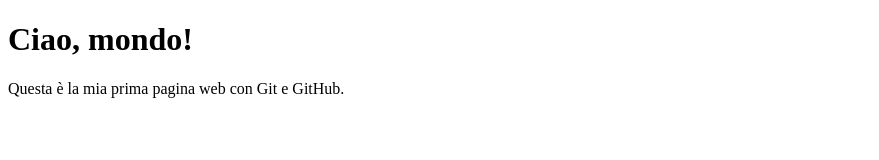
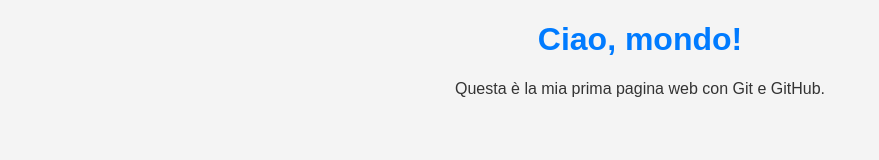
Before and after one commit to Cate0903/primo-progetto, a plain HTML site: page index.html in a window 1280 px wide. Shown: the whole page, without its empty margins (0-879 px from the left). Drawn offline with Linux system fonts and the light colour scheme.

Commit message:
Aggiunto file style.css

```diff
--- a/index.html
+++ b/index.html
@@ -4,6 +4,8 @@
     <meta charset="UTF-8">
     <meta name="viewport" content="width=device-width, initial-scale=1.0">
     <title>Primo Progetto</title>
+    <!-- Collegamento al file CSS -->
+    <link rel="stylesheet" href="style.css">
 </head>
 <body>
     <h1>Ciao, mondo!</h1>
--- /dev/null
+++ b/style.css
@@ -0,0 +1,10 @@
+body {
+    font-family: Arial, sans-serif;
+    background-color: #f4f4f4;
+    color: #333;
+    text-align: center;
+}
+
+h1 {
+    color: #007bff;
+}
```
